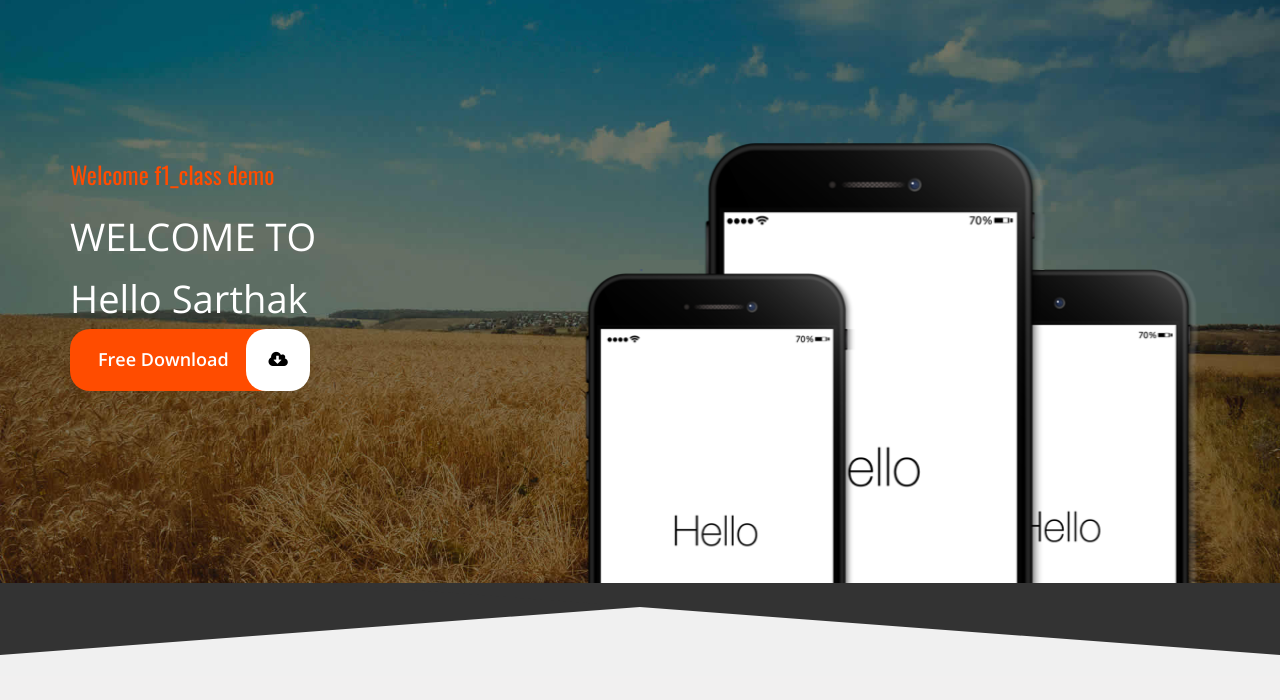
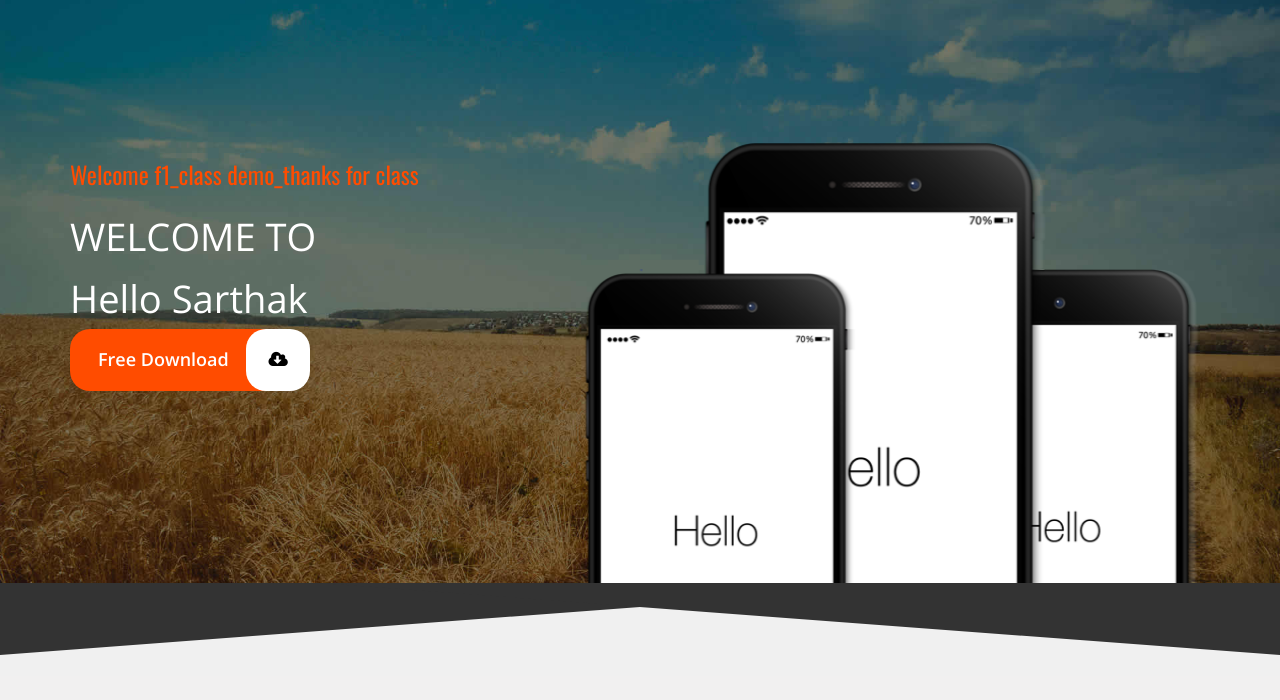
Before and after one commit to poudeldipak/boston, a plain HTML site: page index.html in a window 1280 px wide. Shown: the part 87-787 px from the top of the page. Drawn offline with nearby package versions, Linux system fonts and the light colour scheme.

```diff
--- a/index.html
+++ b/index.html
@@ -92,7 +92,7 @@
                 <div class="col-xs-12 col-sm-5 col-md-5">
                     <h2 class="wow bounceIn animated" data-wow-delay=".40s"“Chutki mai huncha Kamaal” Campaign
 CellPay brings yet another exciting offer, where customers can link their Mega bank account in CellPay and get instant wallet balance of Rs.101/h2>
-                    <h3 class="wow bounceIn animated" data-wow-delay=".50s">Welcome  f1_class demo</h3>
+                    <h3 class="wow bounceIn animated" data-wow-delay=".50s">Welcome  f1_class demo_thanks for class</h3>
                     <p class="wow bounceIn animated" data-wow-delay=".60s"><h1>WELCOME TO
 <h1> Hello Sarthak </h1>
                         <div class="btn btn-primary btn-lg btn-ornge wow bounceIn animated" data-wow-delay="1s"><i class="hbtn"></i> <span>Free Download</span> <i class="fa fa-cloud-download"></i>
```
